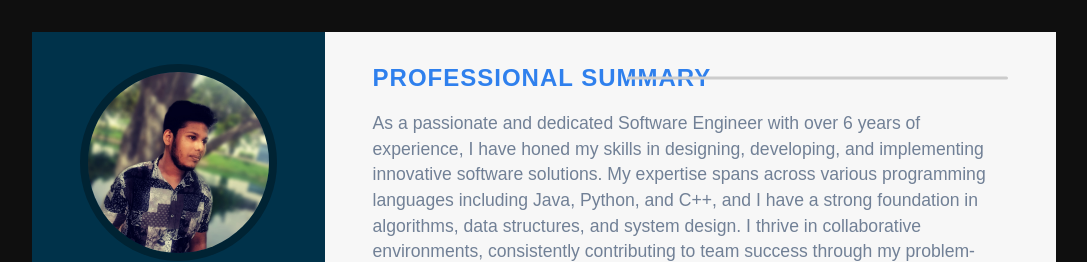
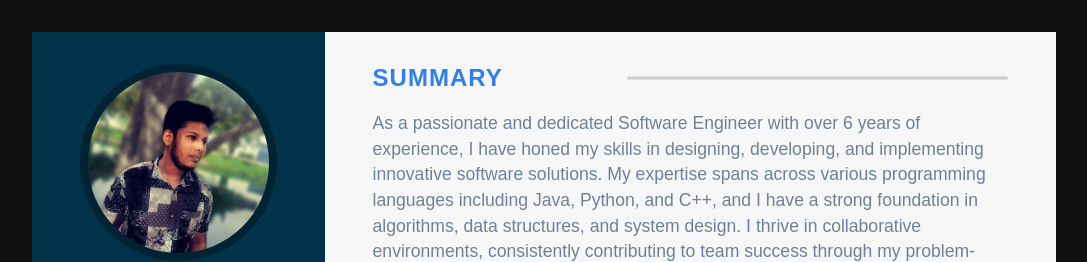
Before and after one commit to Dinil31/web, a plain HTML site: page Digital cv/index.html in a window 1280 px wide. Shown: the top 262 px of the page, without its empty margins (96-1183 px from the left). Drawn offline with Linux system fonts and the light colour scheme; files whose address does not match are found by name.

Commit message:
Digital CV

```diff
--- a/Digital cv/index.html
+++ b/Digital cv/index.html
@@ -168,7 +168,7 @@
         <section class="right-section">
             <div class="right-main-content">
                 <section class="about sect">
-                    <h2 class="right-title">Professional Summary</h2>
+                    <h2 class="right-title">Summary</h2>
                     <p class="para">
                       As a passionate and dedicated Software Engineer with over 6 years of experience, I have honed my skills in designing, developing, and implementing innovative software solutions. My expertise spans across various programming languages including Java, Python, and C++, and I have a strong foundation in algorithms, data structures, and system design. I thrive in collaborative environments, consistently contributing to team success through my problem-solving abilities and keen attention to detail. My commitment to continuous learning ensures that I stay abreast of the latest industry trends and technologies, allowing me to deliver high-quality, scalable software that meets and exceeds client expectations. <br>
                         <br>
```
